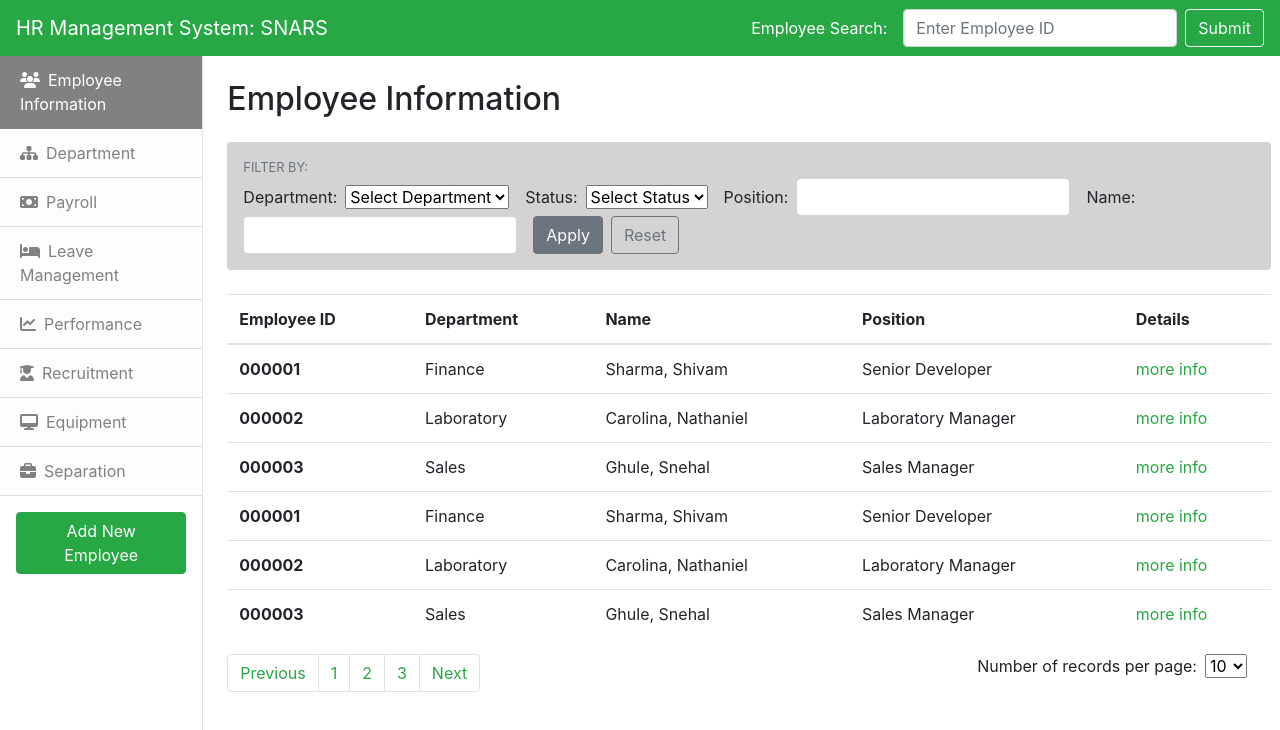
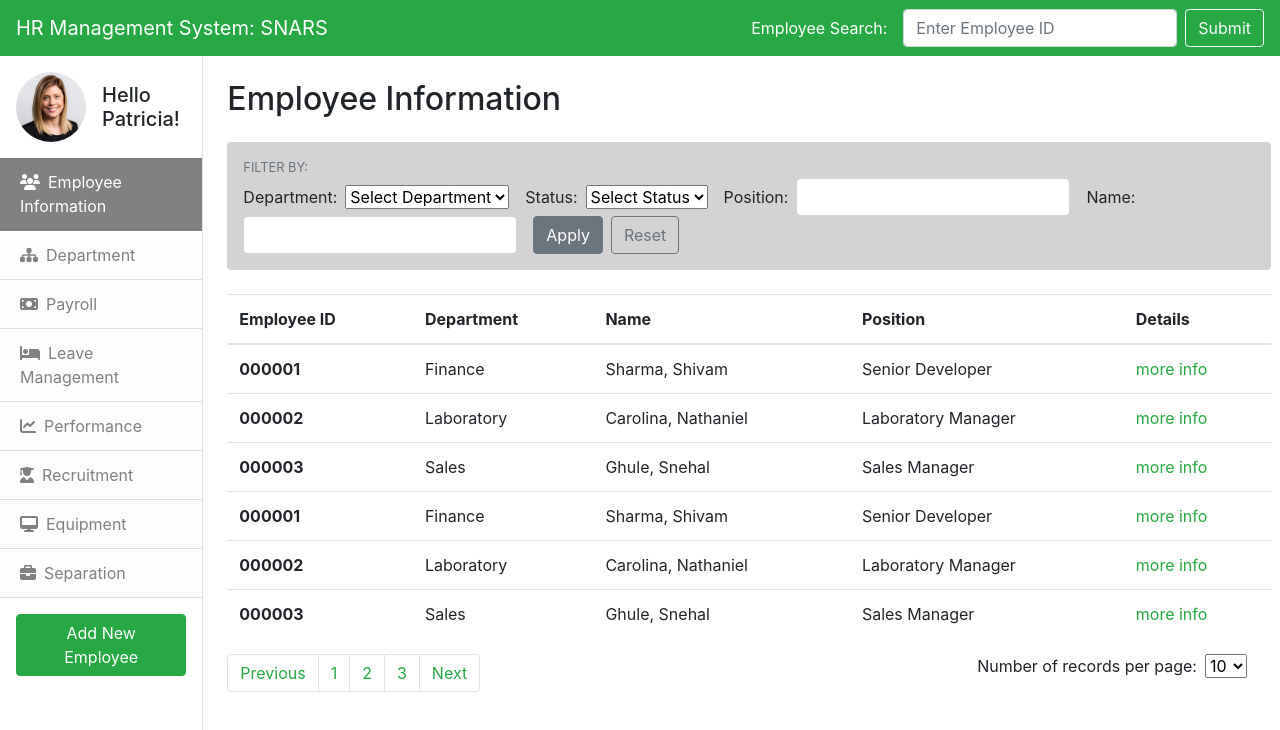
Before and after one commit to shivamsharma-de/human-resources-system, a React (Create React App) app: page / in a window 1280 px wide. Shown: the top 730 px of the page. Built offline with nearby package versions, Linux system fonts and the light colour scheme.

Commit message:
Add HR employee picture to sidebar

```diff
--- a/src/App.css
+++ b/src/App.css
@@ -20,3 +20,9 @@
 .bg-gray {
   background-color: lightgray;
 }
+
+img.headshot {
+  width: auto;
+  height: 70px;
+  border-radius: 50%;
+}
--- a/src/sidebar.js
+++ b/src/sidebar.js
@@ -1,9 +1,16 @@
 import React, { Component } from 'react';
+import employeePicture from './employeePicture.jpg';
 
 class Sidebar extends Component {
     render() {
         return (
             <>
+                <div class="media p-3">
+                    <img src={employeePicture} class="headshot mr-3" alt="Sample HR Employee Picture" />
+                    <div class="media-body align-self-center">
+                        <h5 class="m-0">Hello Patricia!</h5>
+                    </div>
+                </div>
                 <div id="sidebar" class="list-group list-group-flush" role="tablist">
                     <a href="#" id="list-employee-information-list" data-toggle="list" href="#list-employee-information" role="tab" aria-controls="employee-information" class="list-group-item list-group-item-action list-group-item-light active"><i class="fas fa-users mr-2"></i>Employee Information</a>
                     <a href="#" id="list-department-list" data-toggle="list" href="#list-department" role="tab" aria-controls="department" class="list-group-item list-group-item-action list-group-item-light"><i class="fas fa-sitemap mr-2"></i>Department</a>
```
Also changed, not shown: src/employeePicture.jpg (added).
